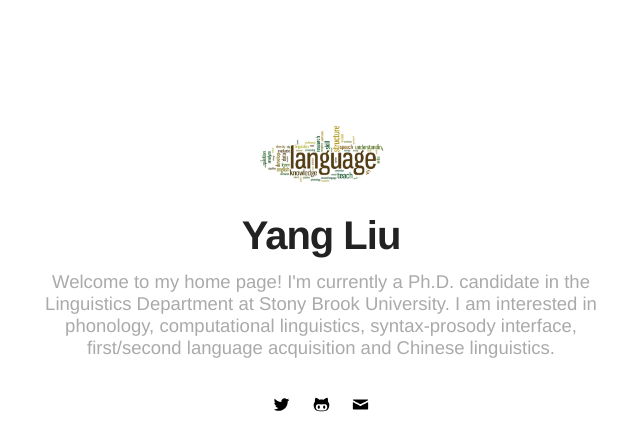
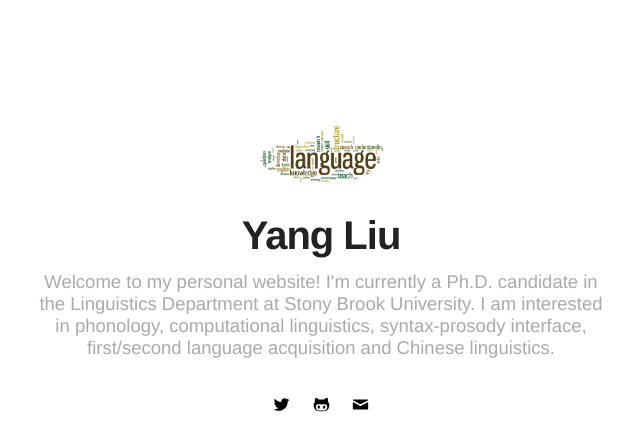
Before and after one commit to coglo/coglo.github.io, a Jekyll site: the page built from index.html, in a window 1280 px wide. Shown: the top 425 px of the page, without its empty margins (319-959 px from the left). Built offline with Jekyll 4.4.1, drawn with Linux system fonts in a browser that asks for light colours.

Commit message:
Update _config.yml

```diff
--- a/_config.yml
+++ b/_config.yml
@@ -1,6 +1,6 @@
 # main text of home
 name: Yang Liu
-bio: Welcome to my home page! I'm currently a Ph.D. candidate in the Linguistics Department at Stony Brook University. I am interested in phonology, computational linguistics, syntax-prosody interface, first/second language acquisition and Chinese linguistics.
+bio: Welcome to my personal website! I'm currently a Ph.D. candidate in the Linguistics Department at Stony Brook University. I am interested in phonology, computational linguistics, syntax-prosody interface, first/second language acquisition and Chinese linguistics.
 
 # twitter summary info
 #description: A blog about technology and stuff related
```
